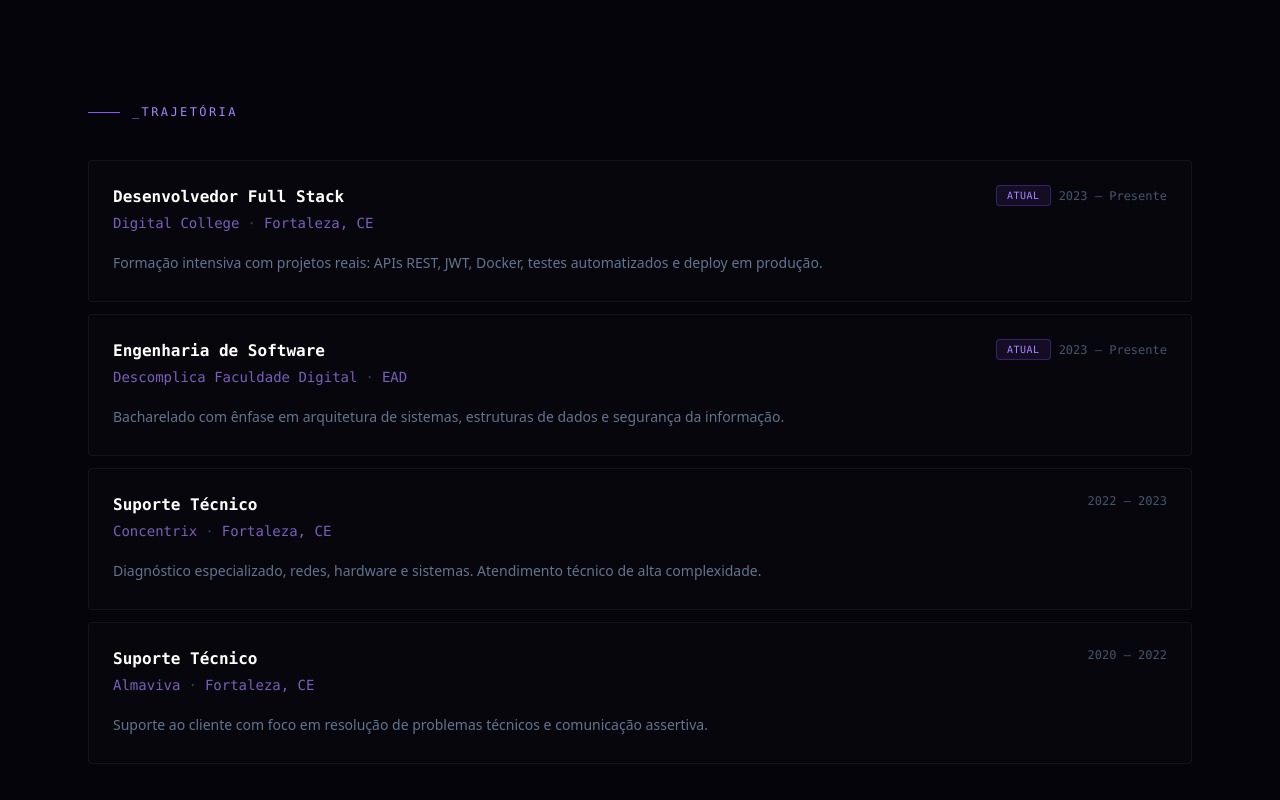
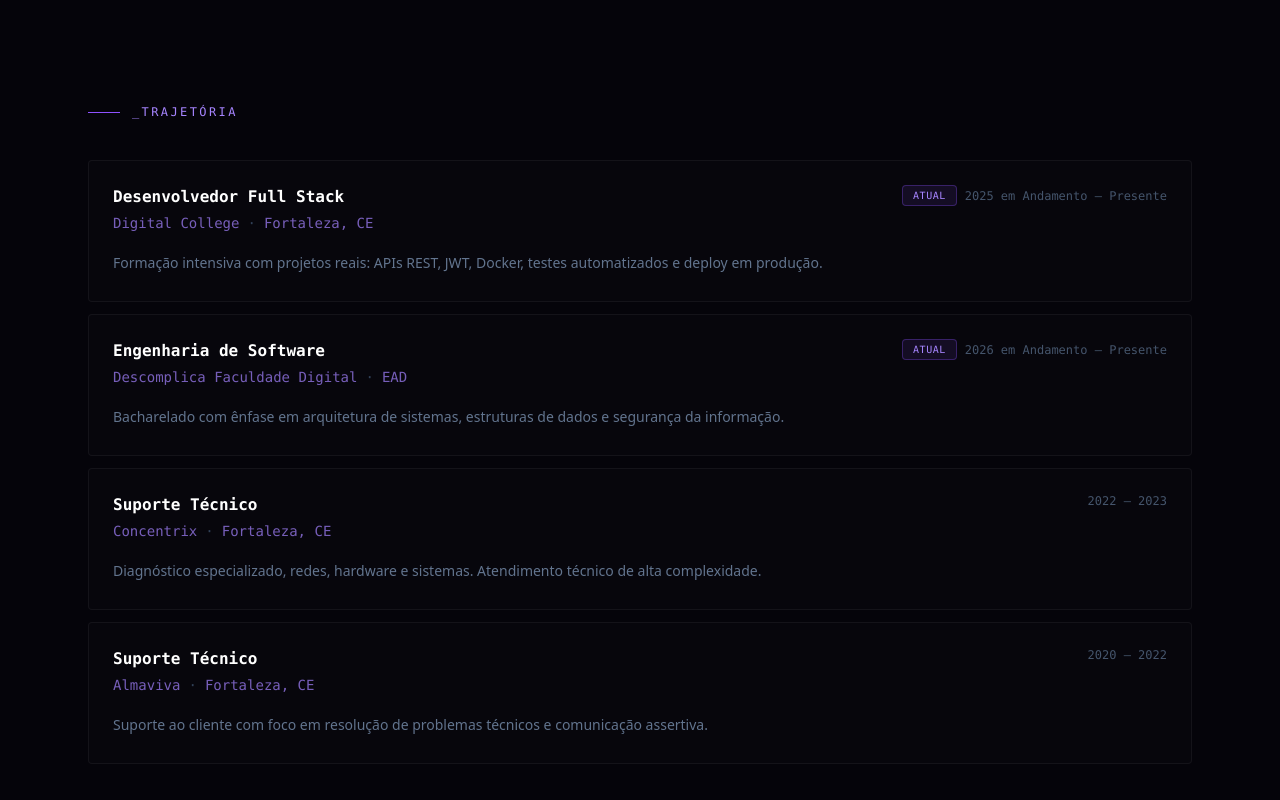
Before and after one commit to JoseMateus-hub/portfolio-jose-mateus, a Next.js app: page / in a window 1280 px wide. Shown: the part 3763-4563 px from the top of the page. Built offline with nearby package versions, Linux system fonts and the light colour scheme.

Commit message:
docs: atualizando histórico acadêmico e experiências profissionais

```diff
--- a/app/page.tsx
+++ b/app/page.tsx
@@ -91,7 +91,7 @@
     role: "Desenvolvedor Full Stack",
     company: "Digital College",
     location: "Fortaleza, CE",
-    period: "2023 — Presente",
+    period: "2025 em Andamento — Presente",
     desc: "Formação intensiva com projetos reais: APIs REST, JWT, Docker, testes automatizados e deploy em produção.",
     current: true,
   },
@@ -99,7 +99,7 @@
     role: "Engenharia de Software",
     company: "Descomplica Faculdade Digital",
     location: "EAD",
-    period: "2023 — Presente",
+    period: "2026 em Andamento — Presente",
     desc: "Bacharelado com ênfase em arquitetura de sistemas, estruturas de dados e segurança da informação.",
     current: true,
   },
```
